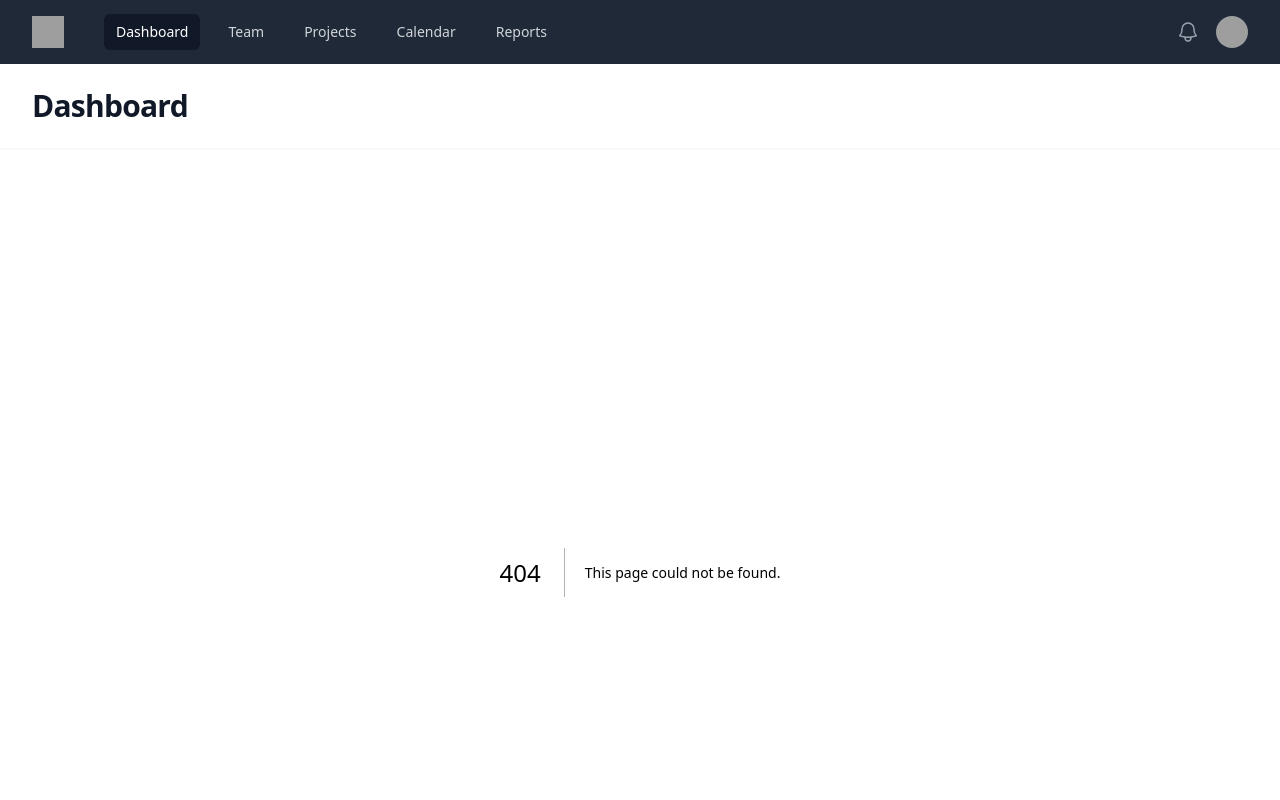
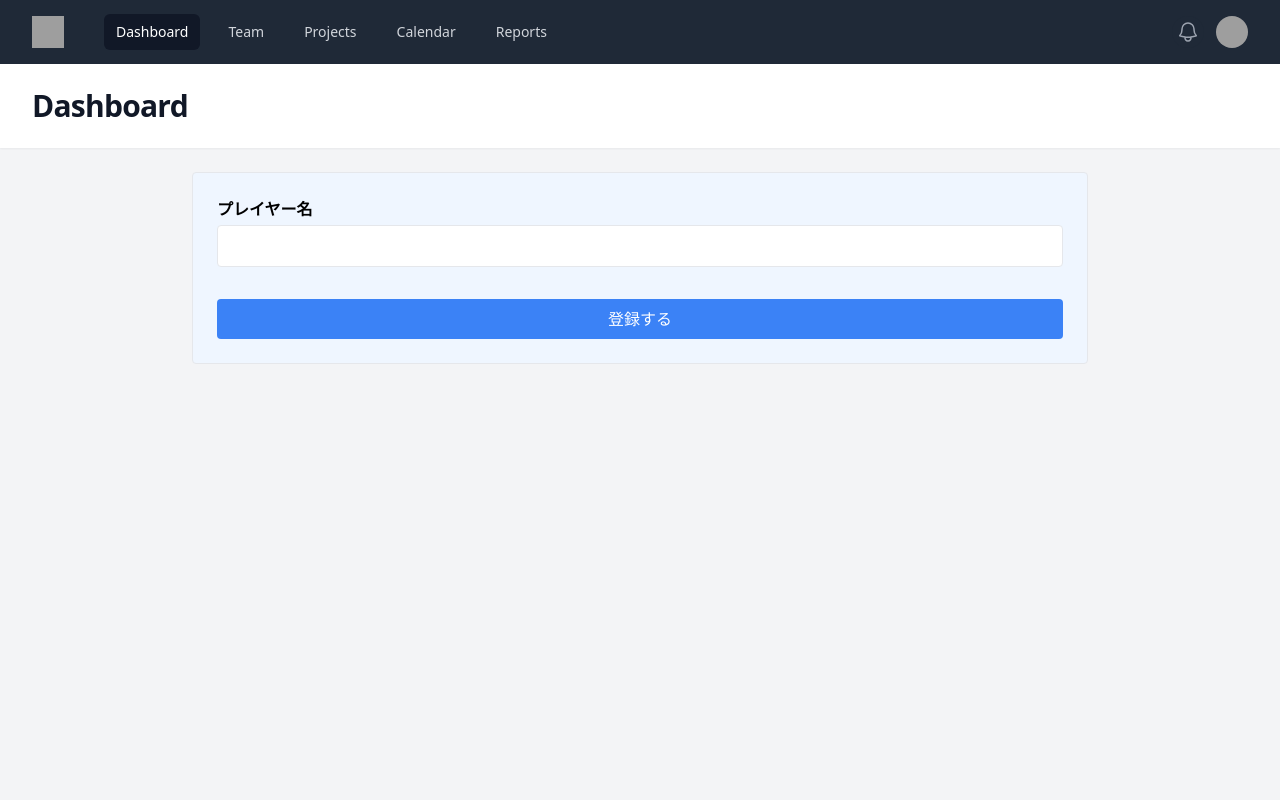
Before and after one commit to uhablog/maemob-v2-frontend, a Next.js app: page /conventions/1/players/register in a window 1280 px wide. Before the commit this address had no page. Shown: the top 800 px of the page. Built offline with nearby package versions, Linux system fonts and the light colour scheme; no server answers; grey boxes are pictures that could not be loaded.

Commit message:
プレイヤー登録機能

```diff
--- a/app/conventions/[id]/page.tsx
+++ b/app/conventions/[id]/page.tsx
@@ -1,6 +1,7 @@
 'use client';
 
 import GamesList from '@/components/conventions/GamesList';
+import Players from '@/components/conventions/Players';
 import ConventionSummary from '@/components/conventions/Summary';
 import useFetchData from '@/hooks/useFetchData';
 import { Convention } from '@/types/convention';
@@ -23,7 +24,7 @@ export default function Page() {
       <div className="border p-4 rounded-lg shadow-sm flex-grow">
         <h2 className="font-semibold text-lg">{convention?.name}</h2>
         <div className='flex space-x-4 mt-2 border-b'>
-          {["概要", "試合"].map((tab) => (
+          {["概要", "試合", "プレイヤー"].map((tab) => (
             <button
               key={tab}
               onClick={() => setActiveTab(tab)}
@@ -38,6 +39,7 @@ export default function Page() {
       </div>
         {activeTab === "概要" && <ConventionSummary conventionId={params.id} />}
         {activeTab === "試合" && <GamesList conventionId={params.id}/>}
+        {activeTab === "プレイヤー" && <Players conventionId={params.id}/>}
     </div>
   );
 }
--- /dev/null
+++ b/app/conventions/[id]/players/[player_id]/page.tsx
@@ -0,0 +1,31 @@
+'use client';
+
+import useFetchData from "@/hooks/useFetchData";
+import { Player } from "@/types/player";
+import { useParams } from "next/navigation";
+
+const API_ENDPOINT = process.env.NEXT_PUBLIC_API_ENDPOINT ?? 'http://localhost:3000';
+
+export default function Page() {
+
+  const params = useParams<{
+    id: string
+    player_id: string
+  }>();
+  const conventionId = params.id;
+  const playerId = params.player_id;
+
+  // プレイヤー情報の取得
+  const { data: player, loading, error } = useFetchData<Player>(`${API_ENDPOINT}/api/conventions/${conventionId}/player/${playerId}`)
+
+  if (loading) return <div className='text-center p-4'>Loading...</div>
+  if (error) return <div className='text-red-500 text-center p-4'>{error}</div>
+
+  return (
+    <>
+      <div className="border p-4 rounded-lg shadow-sm flex-grow flex flex-col">
+        {player?.name}
+      </div>
+    </>
+  )
+};
--- /dev/null
+++ b/app/conventions/[id]/players/register/page.tsx
@@ -0,0 +1,63 @@
+'use client';
+
+import usePostData from "@/hooks/usePostData";
+import { Player } from "@/types/player";
+import { useParams, useRouter } from "next/navigation";
+import { SubmitHandler, useForm } from "react-hook-form";
+
+const API_ENDPOINT = process.env.NEXT_PUBLIC_API_ENDPOINT ? process.env.NEXT_PUBLIC_API_ENDPOINT : 'http://localhost:3000';
+
+interface IPlayerForm {
+  name: string
+}
+
+export default function Page() {
+
+  const params = useParams<{ id: string}>();
+  const router = useRouter();
+  const { register, handleSubmit, formState: { errors }} = useForm<IPlayerForm>();
+  const { error, loading, postData } = usePostData<Player, IPlayerForm>(`${API_ENDPOINT}/api/conventions/${params.id}/players`);
+
+  const onSubmit: SubmitHandler<IPlayerForm> = async (formData) => {
+    const result = await postData(formData);
+
+    if (result) {
+      router.push(`/conventions/${params.id}`);
+    } else {
+      window.alert('登録に失敗しました');
+      console.error(error);
+    }
+  }
+
+  return (
+    <>
+      <div className="max-w-4xl mx-auto p-6 bg-blue-50 border rounded">
+        <form onSubmit={handleSubmit(onSubmit)} className="space-y-4">
+          <div className="mb-4">
+            <label htmlFor="name" className="block font-bold mb-1">プレイヤー名</label>
+            <input
+              id="name"
+              type="text"
+              {...register("name", {
+                required: "プレイヤー名を入力してください",
+                min: 0,
+                max: 99
+              })}
+              className="w-full p-2 border rounded"
+            />
+            {
+              errors.name && (
+                <p className="text-red-500 text-sm italic">
+                  {errors.name.message}
+                </p>
+              )
+            }
+          </div>
+          <button type="submit" disabled={loading} className="w-full bg-blue-500 text-white py-2 mt-5 rounded hover:bg-blue-700">
+            {loading ? '登録中': '登録する'}
+          </button>
+        </form>
+      </div>
+    </>
+  )
+}
--- /dev/null
+++ b/components/conventions/Players.tsx
@@ -0,0 +1,43 @@
+import useFetchData, { clearCache } from "@/hooks/useFetchData";
+import { Player } from "@/types/player";
+import Link from "next/link";
+
+interface PlayersProps {
+  conventionId: string;
+}
+
+const API_ENDPOINT = process.env.NEXT_PUBLIC_API_ENDPOINT ?? 'http://localhost:3000';
+
+export default function Players({conventionId}: PlayersProps) {
+
+  const { data: players, loading, error } = useFetchData<Player[]>(`${API_ENDPOINT}/api/conventions/${conventionId}/players`);
+
+  if (loading) return <div className="text-center p-4">Loading...</div>
+  if (error) return <div className="text-red-500 text-center p-4">{error}</div>
+
+  return (
+    <>
+      <div className="border p-4 rounded-lg shadow-sm flex-grow mt-4">
+        <div className="flex items-center justify-between mb-4">
+          <Link
+            onClick={() => clearCache(`${API_ENDPOINT}/api/conventions/${conventionId}/players`)}
+            href={`/conventions/${conventionId}/players/register`}
+            className="text-blue-500 hover:underline"
+          >
+            プレイヤー登録
+          </Link>
+        </div>
+
+        {players?.map((player) => (
+          <Link key={player.id} href={`/conventions/${conventionId}/players/${player.id}`}>
+            <div className="border p-4 mb-4 rounded-lg shadow-sm">
+              <h2 className="font-semibold text-lg">
+                {player.name}
+              </h2>
+            </div>
+          </Link>
+        ))}
+      </div>
+    </>
+  )
+};
```
